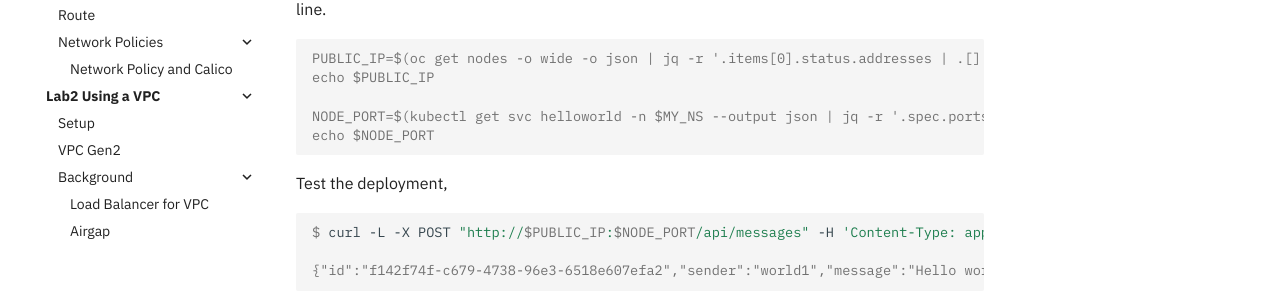
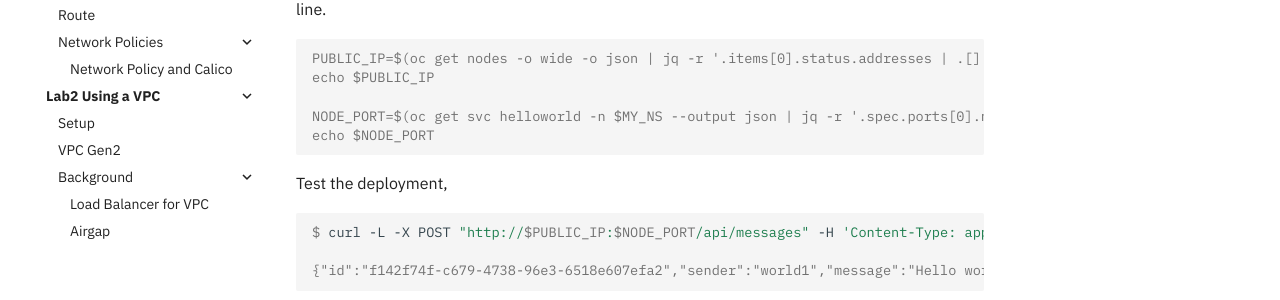
Before and after one commit to IBM/kubernetes-networking, an MkDocs documentation site: the page built from docs/nodeport.md, in a window 1280 px wide and 900 px high, scrolled down 1568 px. Shown: the part 335-635 px from the top of the window. Built offline with MkDocs 1.6.1 and Material for MkDocs 9.7.7, drawn with Linux system fonts in a browser that asks for light colours; comment, search, counter and statistics services are not loaded.

Commit message:
minor updates, replace kubectl by oc

````diff
--- a/docs/nodeport.md
+++ b/docs/nodeport.md
@@ -75,7 +75,7 @@ To connect to the service, we need the Public IP address of one of the worker no
 PUBLIC_IP=$(oc get nodes -o wide -o json | jq -r '.items[0].status.addresses | .[] | select( .type=="ExternalIP" ) | .address ')
 echo $PUBLIC_IP
 
-NODE_PORT=$(kubectl get svc helloworld -n $MY_NS --output json | jq -r '.spec.ports[0].nodePort' )
+NODE_PORT=$(oc get svc helloworld -n $MY_NS --output json | jq -r '.spec.ports[0].nodePort' )
 echo $NODE_PORT
 ```
 
````
Also changed, not shown: docs/ingress-alb.md (+3 -10 lines), docs/loadbalancer.md (+1 -1 lines), docs/setup1.md (+1 -1 lines).
